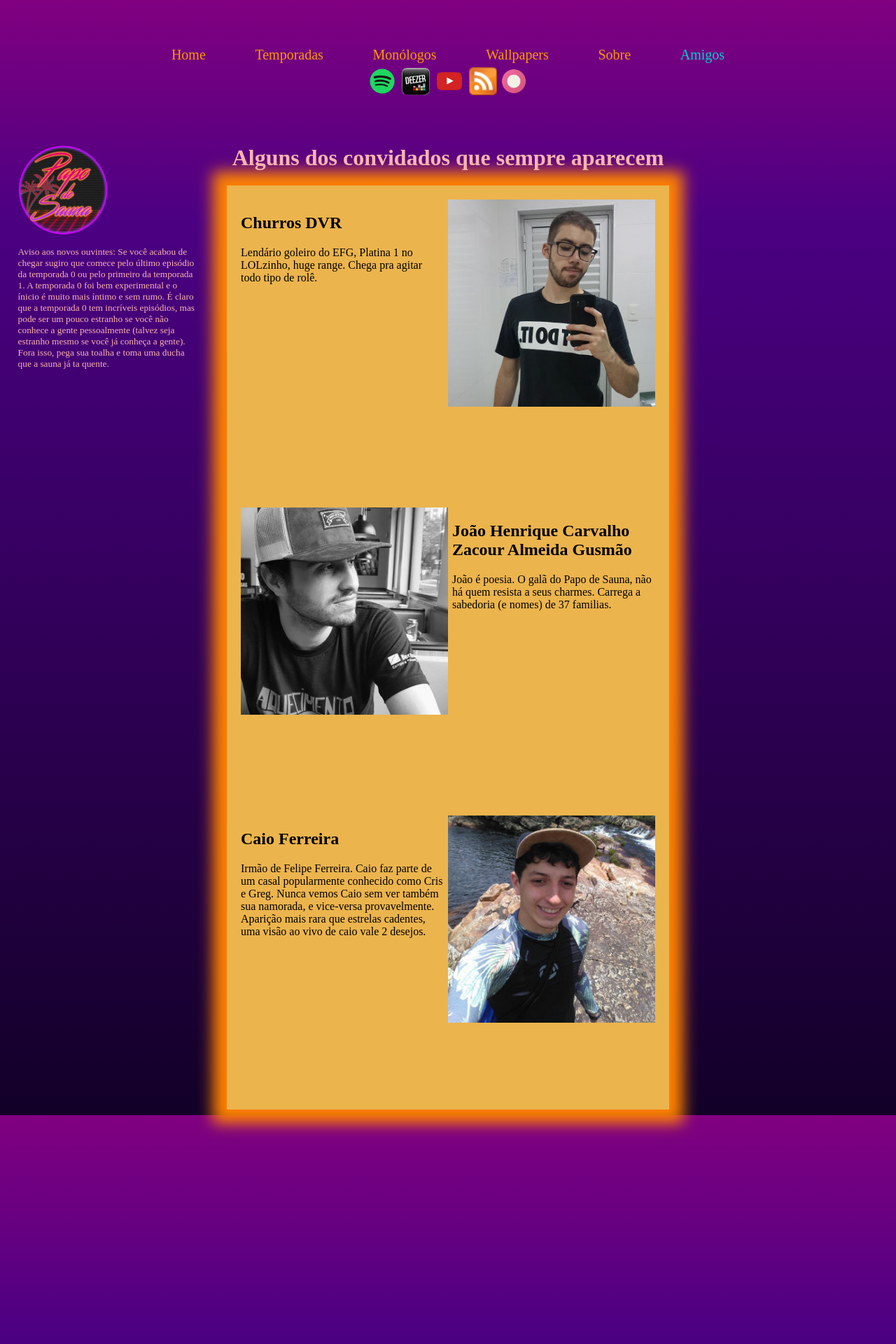
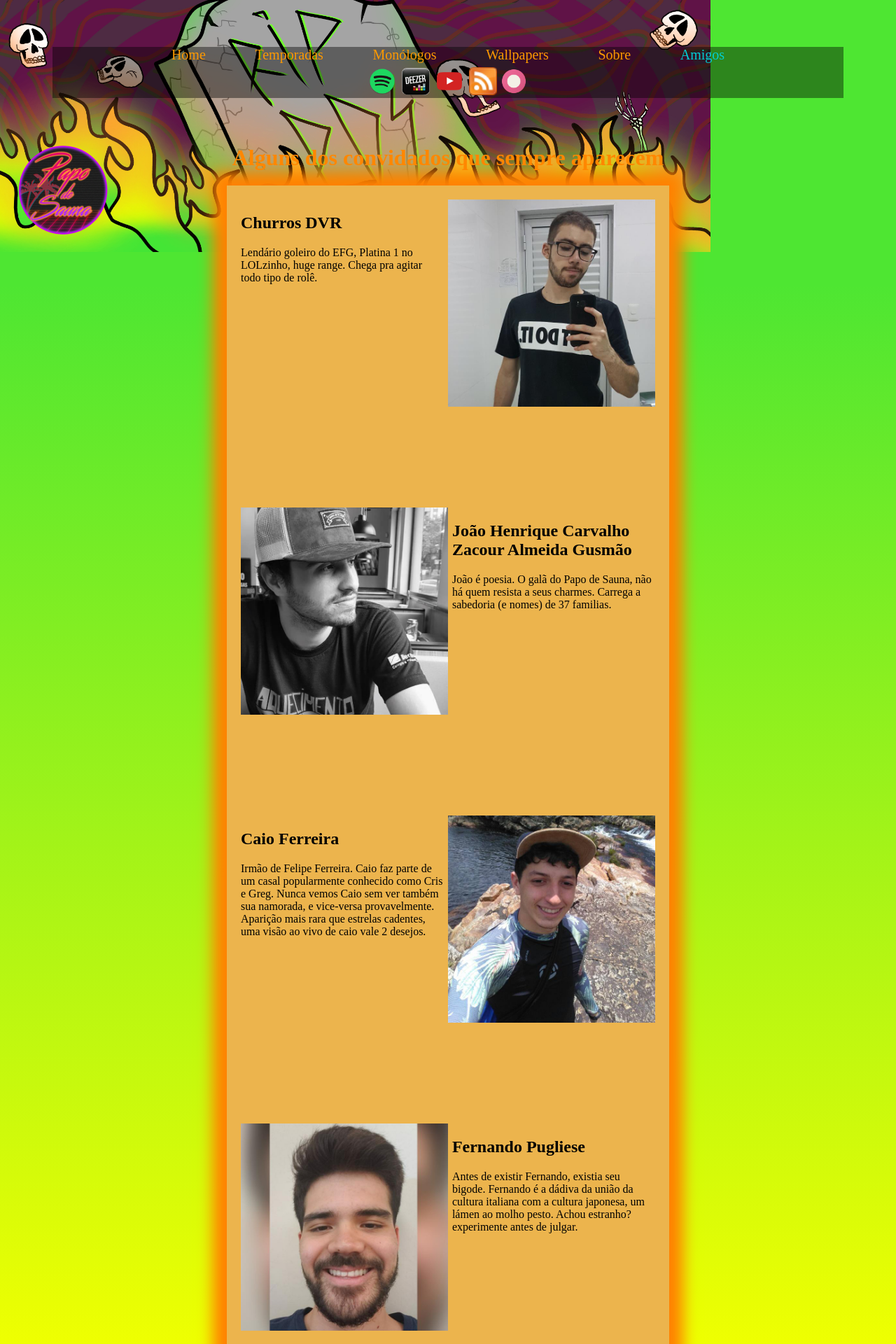
Before and after one commit to luccaugusto/pds, a Jekyll site: the page built from amigos.html, in a window 1280 px wide. Shown: the top 1920 px of the page at 70% size. Built offline with Jekyll 4.4.1, drawn with Linux system fonts in a browser that asks for light colours; some of the changed text lies outside the part shown.

Commit message:
atualizacao RIP PDS

```diff
--- /dev/null
+++ b/_includes/rippds-banner.html
@@ -0,0 +1,3 @@
+<div class="banner">
+	<img src="/images/RIP_PDS.jpg" alt="RIP PDS" class="w100 h100"/>
+</div>
--- a/_layouts/default.html
+++ b/_layouts/default.html
@@ -4,10 +4,10 @@
 	  {% include head.html %}
   </head>
   <body class="bg">
+	{% include rippds-banner.html %}
 	{% include navigation.html %}
 	<div class="sidebar">
 		<img src="/images/icons/pds.png" class="w50" alt="papo de sauna"/>
-		<p class="font10 mobile-hidden">Aviso aos novos ouvintes: Se você acabou de chegar sugiro que comece pelo último episódio da temporada 0 ou pelo primeiro da temporada 1. A temporada 0 foi bem experimental e o ínicio é muito mais íntimo e sem rumo. É claro que a temporada 0 tem incríveis episódios, mas pode ser um pouco estranho se você não conhece a gente pessoalmente (talvez seja estranho mesmo se você já conheça a gente). Fora isso, pega sua toalha e toma uma ducha que a sauna já ta quente.<p>
 	</div>
 	<div class="geral">
     		{{ content }}
--- a/_layouts/gallery.html
+++ b/_layouts/gallery.html
@@ -4,6 +4,7 @@
 	  {% include head.html %}
   </head>
   <body class="bg">
+	{% include rippds-banner.html %}
 	{% include navigation.html %}
 	<img src="/images/icons/pds.png" class="logo" alt="papo de sauna"/>
 	<div class="geral">
--- a/amigos.html
+++ b/amigos.html
@@ -28,4 +28,26 @@ permalink: /amigos/
 			Irmão de Felipe Ferreira. Caio faz parte de um casal popularmente conhecido como Cris e Greg. Nunca vemos Caio sem ver também sua namorada, e vice-versa provavelmente. Aparição mais rara que estrelas cadentes, uma visão ao vivo de caio vale 2 desejos.
 		</p>
 	</div>
+	<div class="pradireita">
+		<img src="/images/fernando.jpg" alt="fernando" class="imagem"/>
+		<h2>Fernando Pugliese</h2>
+		<p>
+			Antes de existir Fernando, existia seu bigode. Fernando é a dádiva da união da cultura italiana com a cultura japonesa, um lámen ao molho pesto. Achou estranho? experimente antes de julgar.
+		</p>
+	</div>
+	<div class="praesquerda">
+		<img src="/images/kaique.jpg" alt="kaique"/>
+		<h2>Kaique Augusto</h2>
+		<p>
+			O caçula do Papo De Sauna. Primo de Lucca Augusto. Já com ótimo gosto e opiniões sinceras no auge de seus 13 anos. Parente de Lucca Augusto né, não podia ser diferente.
+		</p>
+	</div>
+	<div class="pradireita">
+		<img src="/images/luizmario.jpg" alt="luizmario" class="imagem"/>
+		<h2>Luiz Mário</h2>
+		<p>
+			Uai, mas cadê o Luiz Luigi?
+			Jogador nato, terno arretado, ideias no mínimo excêntricas e memes para qualquer situação. Dá pra querer mais alguma coisa?
+		</p>
+	</div>
 </div>
--- a/assets/css/style.css
+++ b/assets/css/style.css
@@ -1,13 +1,39 @@
+html {
+	min-height: 100%;
+}
+
 .current {
-  color: #02cfd3 !important;
+	/* temporada 1 */
+	color: #02cfd3 !important;
 }
+
+/* cor das tags a*/
+a {
+	/*temporada 1*/
+	color: #df29c9;
+}
+
 .bg{
-	/*background-color: #ffce44; temporada 0*/
-	background: linear-gradient(0deg, #120028 0%, #4B0082 80%, #800080 100%);/*temporada 1*/
-	color: #f8b5ae;
+	/* temporada 0 */
+	/*background-color: #ffce44;*/
+
+	/* temporada 1 */
+	/*background: linear-gradient(0deg, #120028 0%, #4B0082 80%, #800080 100%);*/
+	/*color: #f8b5ae;*/
+
+	/* temporada 2 */
+	color: #ff8701;
+	background: rgb(255,135,1);
+	background: linear-gradient(0deg, rgba(255,135,1,1) 0%, rgba(239,255,1,1) 34%, rgba(78,230,50,1) 86%);
+
 }
-a {
-	color: #df29c9;
+
+.banner {
+	position: absolute;
+	z-index: -1;
+	top: 0;
+	height: 40%;
+	margin: 0 0 0 -55pt;
 }
 .container-img{
 	width: 25%;
@@ -38,6 +64,7 @@ a {
 	color: black;
 }
 .fundo-neutro{
+	/* temporada 1 */
 	background-color: #ecb44d;
     box-shadow: 0px 0px 20px 20px #ff8100;
 }
@@ -74,11 +101,13 @@ a {
     box-shadow: 0px 0px 20px 20px #00f3ff;
 }
 .conteudo-1{
+	/* temporada 1 */
 	background-color: #9e9e9e;
 	padding: 2%;
 	min-height: 200pt;
 }
 .conteudo-0{
+	/* temporada 1 */
 	background-color: #ffe7a4;
 	padding: 2%;
 	min-height: 200pt;
@@ -136,15 +165,20 @@ a {
 .w100{
 	width: 100%;
 }
+.h100{
+	height: 100%;
+}
 .font20{
 	font-size: 20px;
 }
 .menuzinho{
 	margin: 50pt;
 	text-align: center;
+	background-color: #0000006b;
 }
 .neutro{
 	text-decoration: none;
+	/* temporada 1 */
 	color: #fc9900;
 }
 .linha{
--- a/index.html
+++ b/index.html
@@ -2,7 +2,6 @@
 layout: default
 title: Papo de Sauna
 ---
-
 
 {% comment %} busca a numeracao da ultima temporada ja que esta em ordem decrescente {% endcomment %}
 {% assign temp = 0 %}
```
Also changed, not shown: sobre.html (+0 -22 lines), images/RIP_PDS.jpg (added).
